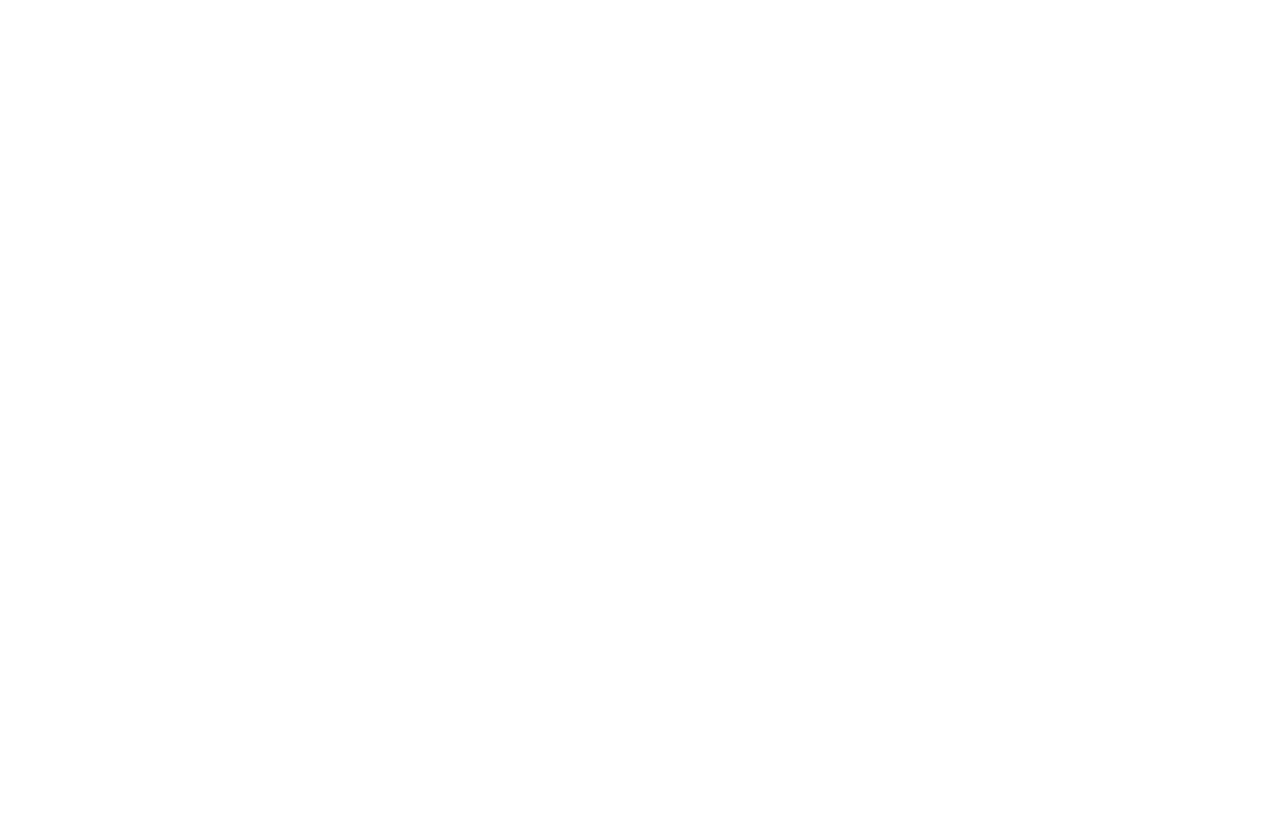
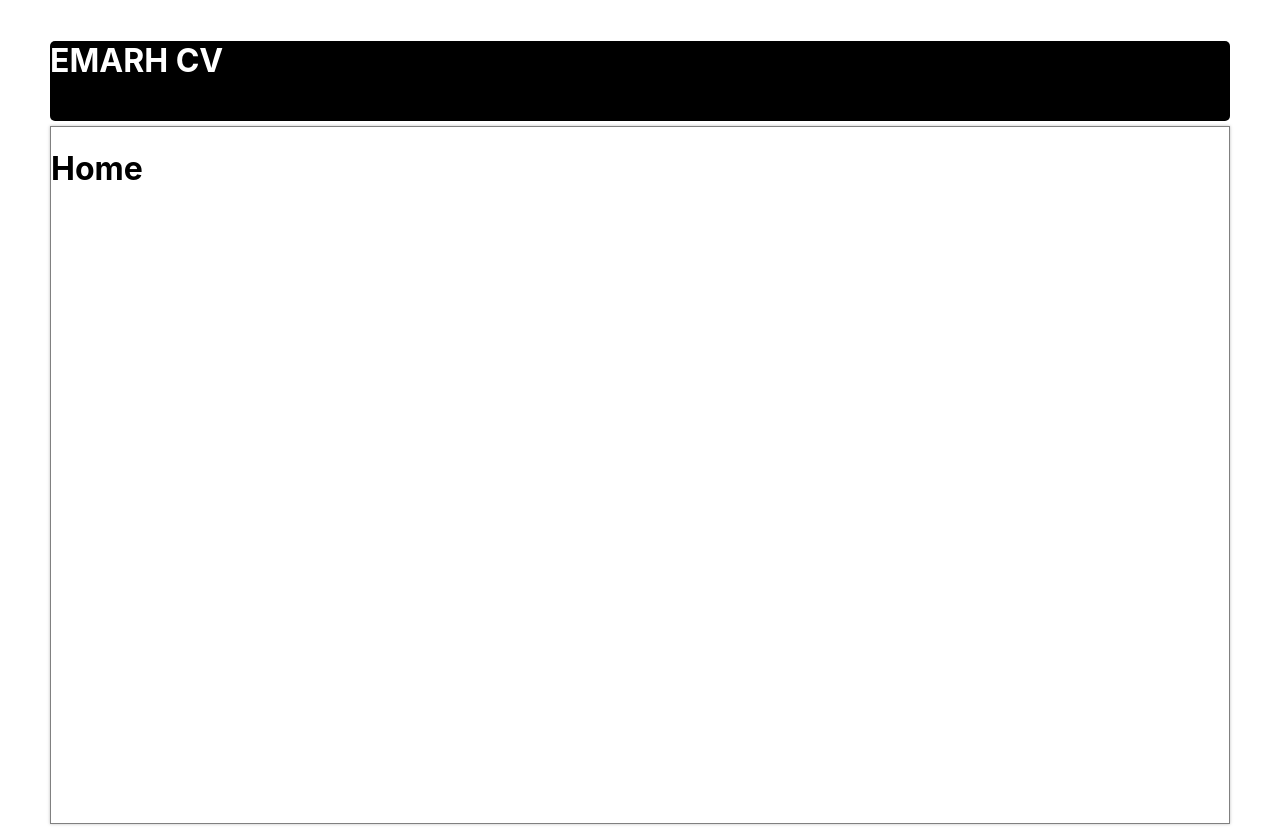
Before and after one commit to Harry8679/Emarh_Resume_CV_Sath, a React (Create React App) app: page / in a window 1280 px wide. Before the commit this address had no page. Before the commit the page ends 800 px from the top, so only its background shows below. Built offline with nearby package versions, Linux system fonts and the light colour scheme.

Commit message:
Layout Part1

```diff
--- a/src/App.js
+++ b/src/App.js
@@ -2,14 +2,16 @@
 import { BrowserRouter as Router, Routes, Route } from 'react-router-dom';
 import Login from './pages/Login';
 import Register from './pages/Register';
+import Home from './pages/Home';
 
 function App() {
   return (
-    <div className="App">
+    <div className="">
       <Router>
         <Routes>
           <Route element={<Login />} path='/login' />
           <Route element={<Register />} path='/register' />
+          <Route element={<Home />} path='/' />
         </Routes>
       </Router>
     </div>
--- /dev/null
+++ b/src/components/DefaultLayout.js
@@ -0,0 +1,17 @@
+import React from 'react';
+import '../resources/authentication.css';
+
+const DefaultLayout = (props) => {
+  return (
+    <div className='layout'>
+      <div className="header">
+        <h1>EMARH CV</h1>
+      </div>
+      <div className="content">
+        {props.children}
+      </div>
+    </div>
+  )
+}
+
+export default DefaultLayout
--- /dev/null
+++ b/src/pages/Home.js
@@ -0,0 +1,12 @@
+import React from 'react'
+import DefaultLayout from '../components/DefaultLayout'
+
+const Home = () => {
+  return (
+    <DefaultLayout>
+        <h1>Home</h1>
+    </DefaultLayout>
+  )
+}
+
+export default Home
--- a/src/resources/authentication.css
+++ b/src/resources/authentication.css
@@ -0,0 +1,19 @@
+.layout {
+    height: 100vh;
+    padding: 20px 50px;
+}
+
+.header {
+    height: 10%;
+    background-color: black;
+    color: white;
+    border-radius: 5px;
+}
+
+.content {
+    height: 87%;
+    border: 1px solid gray;
+    border-radius: 5git px;
+    margin-top: 5px;
+    box-shadow: 0 0 3px rgba(128, 128, 128, 0.486);
+}
```
Also changed, not shown: src/resources/defaultLayout.css (added).
